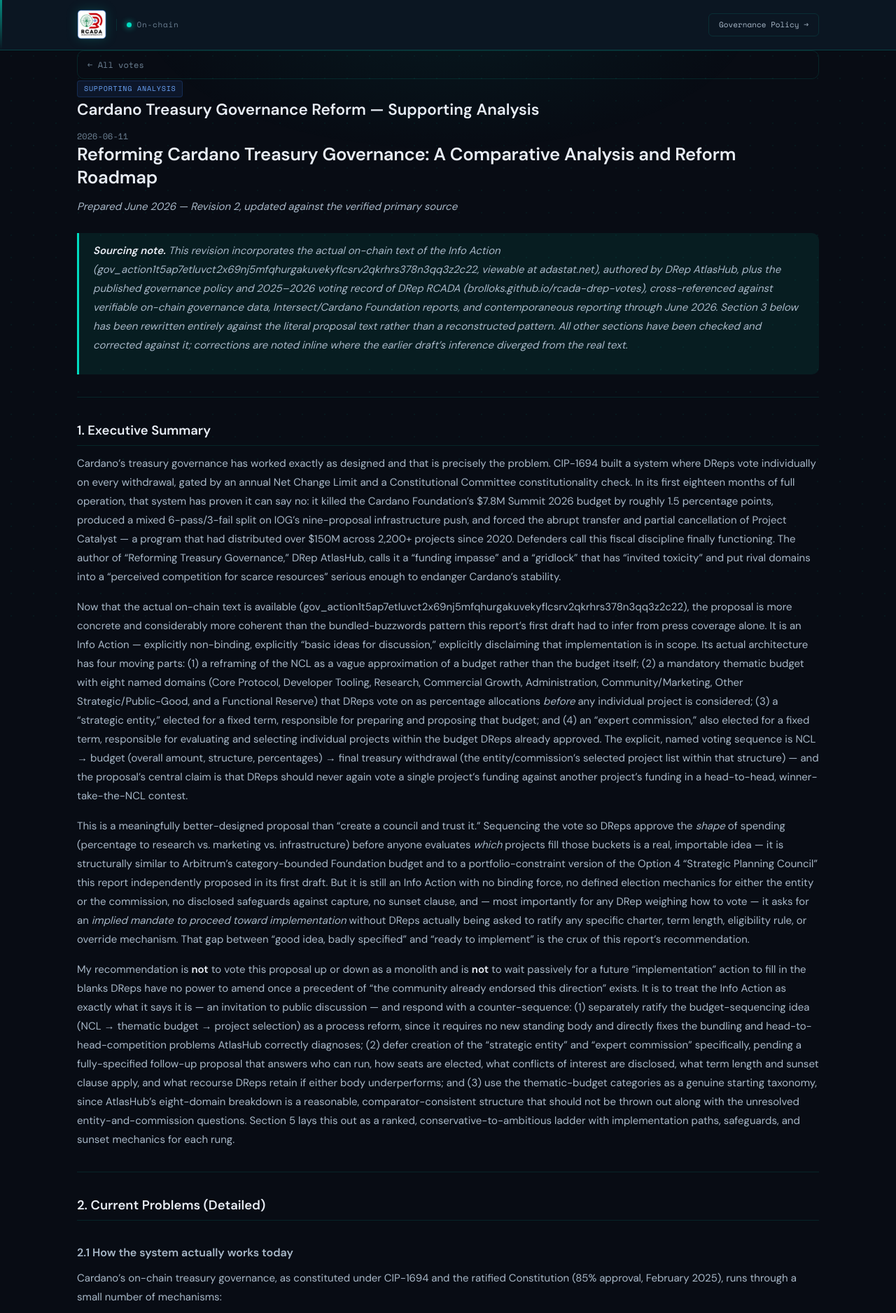
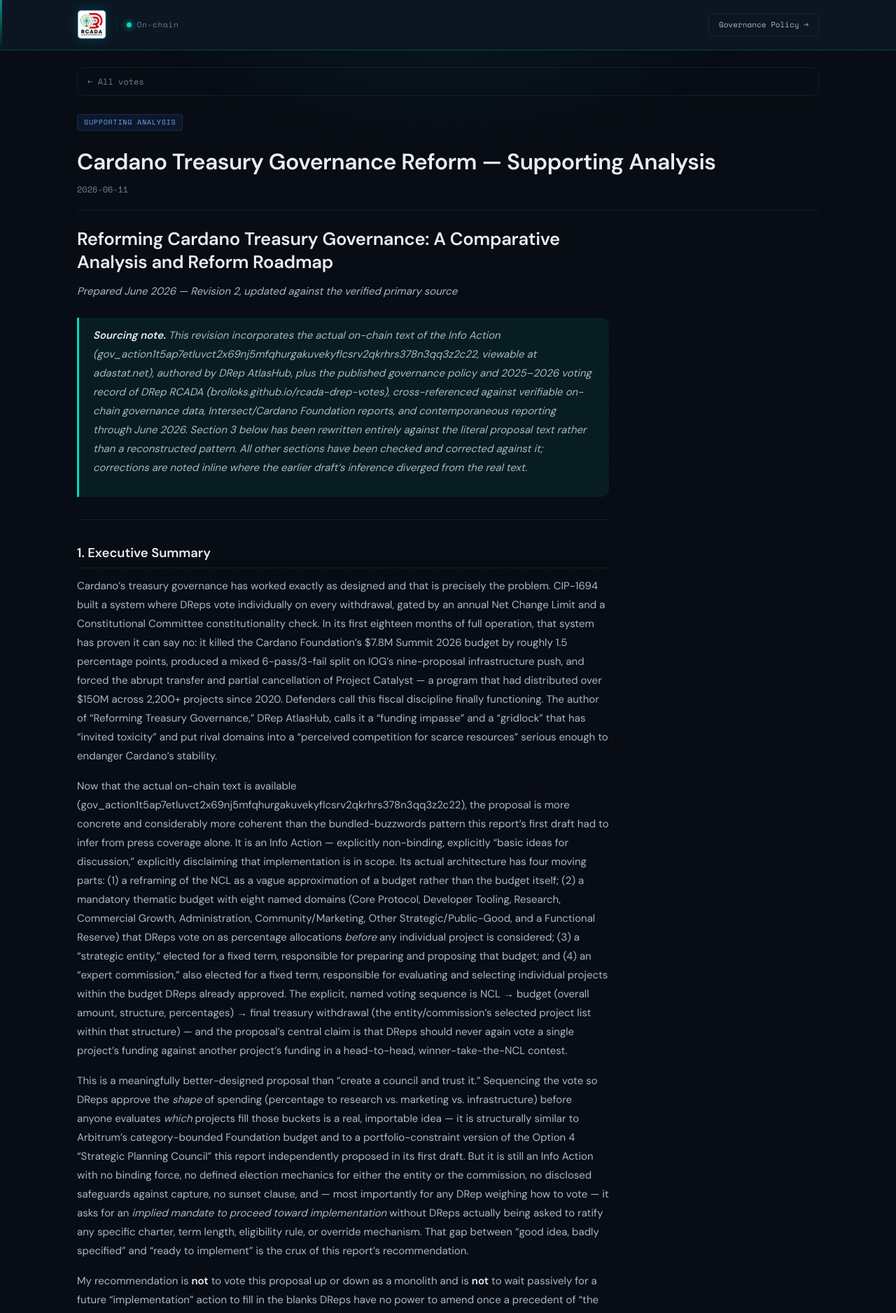
Before and after one commit to Brolloks/rcada-drep-votes, a Jekyll site: the page built from supporting docs/Cardano treasury governance reform.md, in a window 1280 px wide. Shown: the top 1876 px of the page at 70% size. Built offline with Jekyll 4.4.1, drawn with Linux system fonts in a browser that asks for light colours.

Commit message:
Add styles for document page layout and header

```diff
--- a/assets/style.css
+++ b/assets/style.css
@@ -785,3 +785,40 @@
 .prose ul li.item-warn::before { color: var(--abstain); }
 .prose ul li.item-pass .item-icon { color: var(--yes); }
 .prose ul li.item-warn .item-icon { color: var(--abstain); }
+
+/* ── Supporting / standalone document pages ── */
+.doc-page {
+  padding-top: 1.5rem;
+}
+.doc-page > .sidebar-back {
+  margin-bottom: 1.5rem;
+}
+.doc-page-header {
+  padding-bottom: 1.25rem;
+  margin-bottom: 1.5rem;
+  border-bottom: 1px solid var(--border);
+}
+.doc-page-header .badge {
+  margin-bottom: 1rem;
+  display: inline-block;
+}
+.doc-page-header h1 {
+  font-size: clamp(1.4rem, 3.5vw, 2rem);
+  font-weight: 600;
+  line-height: 1.25;
+  letter-spacing: -0.015em;
+  color: var(--text-primary);
+  margin-top: 0.5rem;
+}
+.doc-prose {
+  max-width: 760px;
+}
+.doc-tags {
+  display: flex;
+  flex-wrap: wrap;
+  gap: 6px;
+  margin-top: 2rem;
+  padding-top: 1.25rem;
+  border-top: 1px solid var(--border);
+  max-width: 760px;
+}
```
